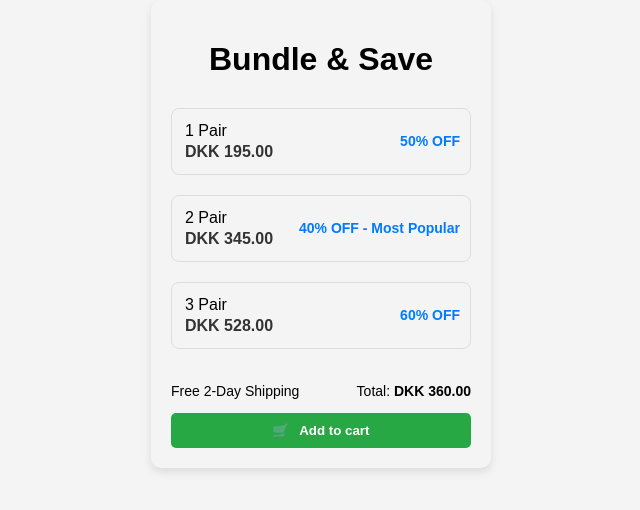
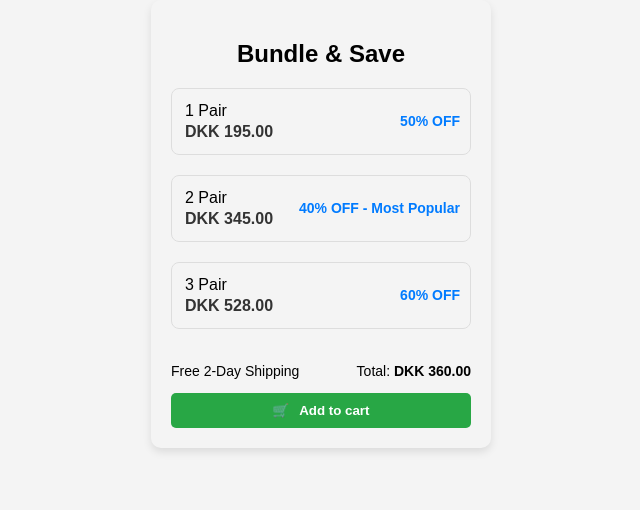
Before and after one commit to Pradnya129/Frontend_Task, a plain HTML site: page index.html in a window 1280 px wide. Shown: the whole page, without its empty margins (319-959 px from the left). Drawn offline with Linux system fonts and the light colour scheme.

Commit message:
updated3

```diff
--- a/index.html
+++ b/index.html
@@ -10,7 +10,7 @@
 
 <main class="container">
     <header class="heading">
-        <h1>Bundle & Save</h1>
+        <h2>Bundle & Save</h2>
     </header>
 
     <!-- 1 Pair -->
--- a/style.css
+++ b/style.css
@@ -51,7 +51,7 @@ body {
 
 .heading {
     text-align: center;
-    margin-bottom: 30px;
+    margin-bottom: 20px;
 }
 
 .bundle-title {
@@ -77,7 +77,7 @@ body {
 .size-color-wrapper {
     display: flex;
     justify-content: space-between;
-    margin-bottom: 15px;
+    margin-bottom: 5px;
 }
 
 .size-color-wrapper select {
```
